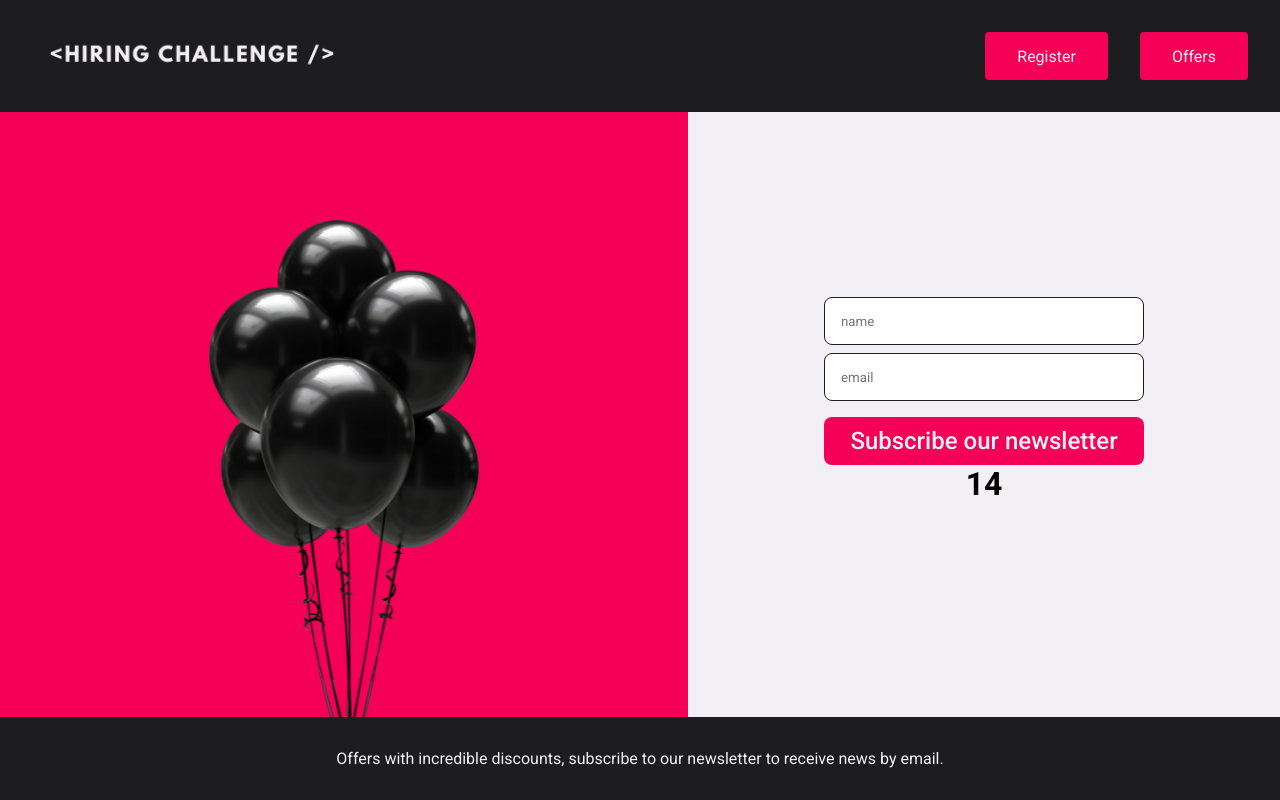
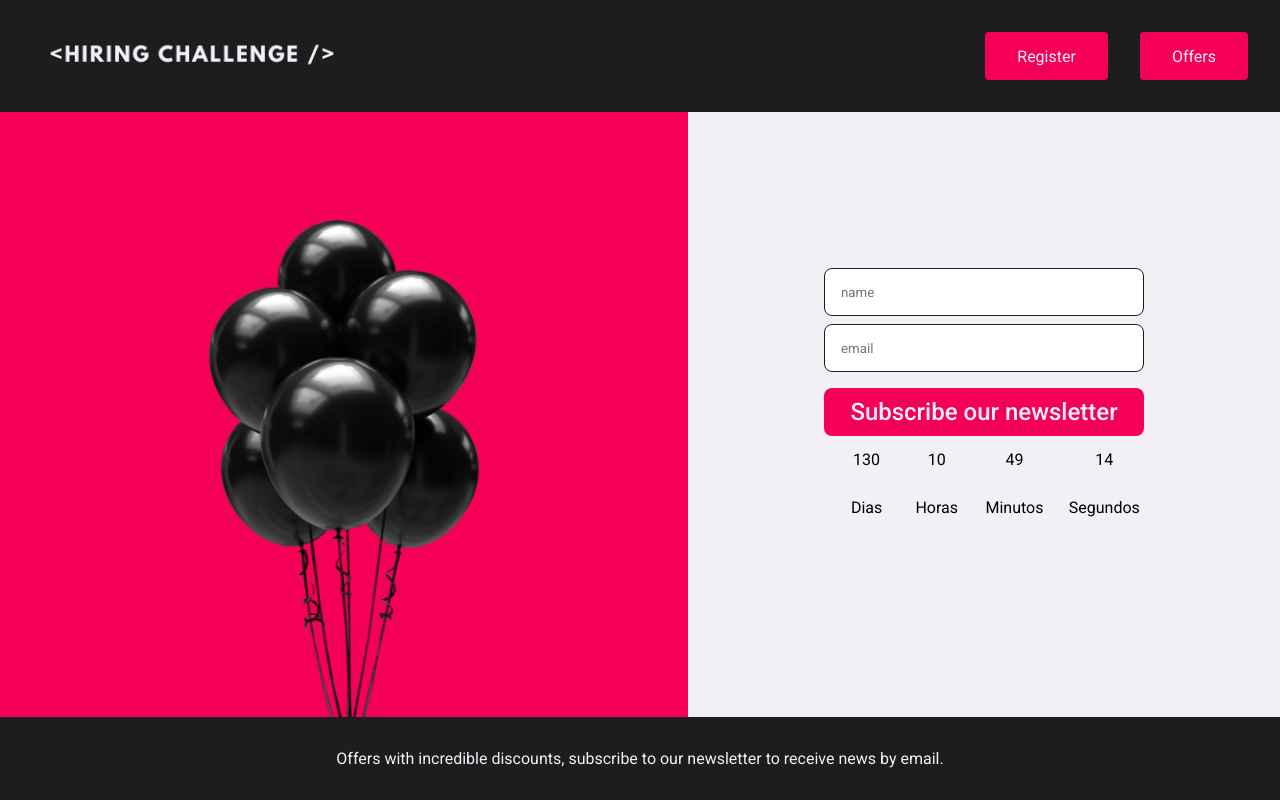
Before and after one commit to CaioLemec/hiringCoders-challenge, a React (Create React App) app: page /register in a window 1280 px wide. Built offline with nearby package versions, Linux system fonts and the light colour scheme.

Commit message:
adding counter css

```diff
--- a/src/pages/Register/index.tsx
+++ b/src/pages/Register/index.tsx
@@ -62,7 +62,12 @@ export function Register() {
                         <button type="submit" onClick={handleSendUserToLocalStorage}>
                             Subscribe our newsletter
                         </button>
-                        <h1>{seconds}</h1>
+                        <div>
+                            <p>{days} Dias</p>
+                            <p>{hours} Horas</p>
+                            <p>{minutes} Minutos</p>
+                            <p>{seconds} Segundos</p>
+                        </div>
                     </form>
                 </div>
             </main>
--- a/src/pages/Register/styles.ts
+++ b/src/pages/Register/styles.ts
@@ -84,14 +84,27 @@ export const Container = styled.main `
             border: 0;
             transition: 0.2s;
 
-            &:hover {
-                filter: brightness(0.9);
+                &:hover {
+                    filter: brightness(0.9);
+                }
+
+                &:active {
+                    transform: scale(0.9);
+                }
             }
 
-            &:active {
-                transform: scale(0.9);
+            div {
+                width: 100%;
+                display: flex;
+                align-items: center;
+                justify-content: center;
+
+                p {
+                    margin-left: 1rem;
+                    font-size: 1rem;
+                    line-height: 3rem;
+                }
             }
         }
     }
-}
 `;
```
